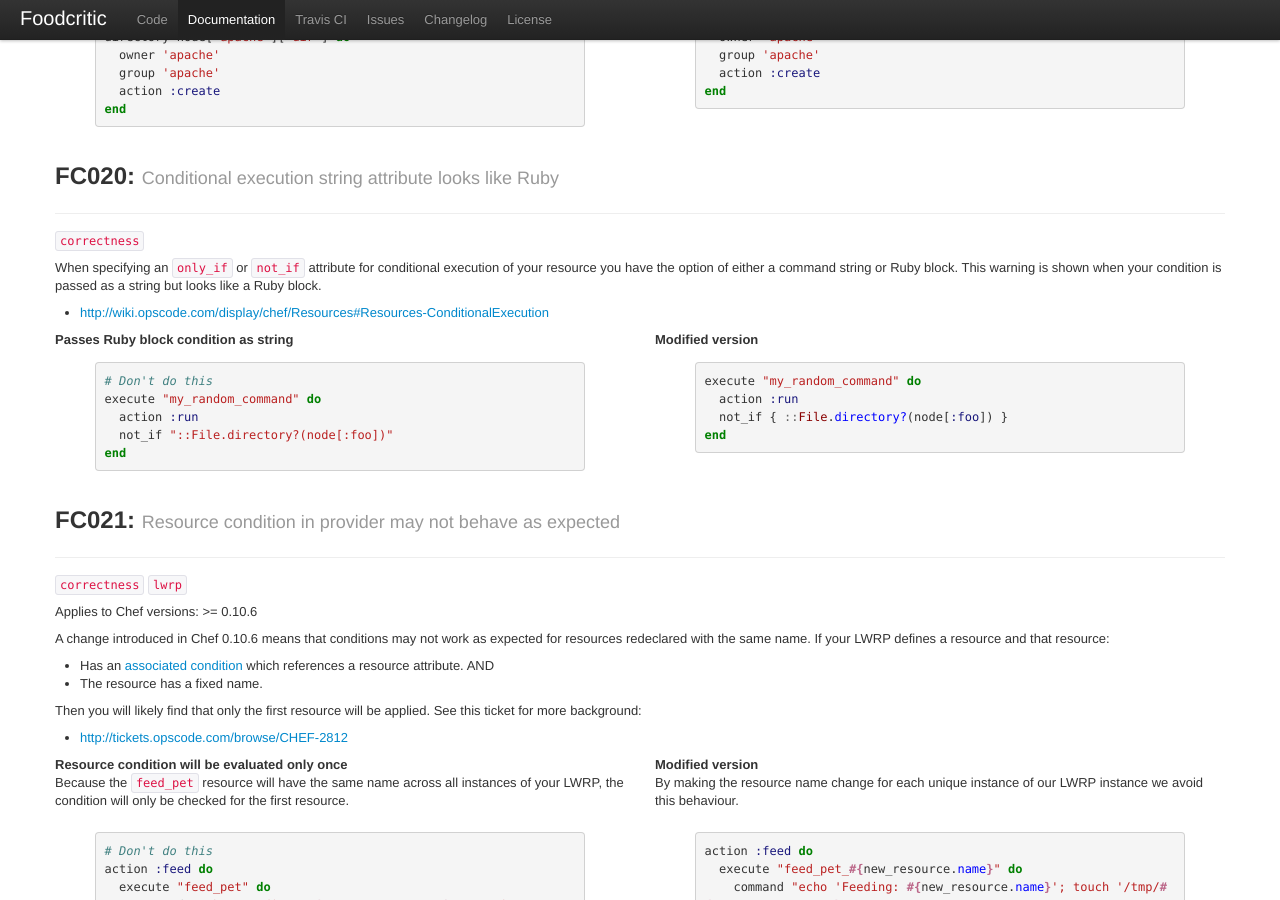
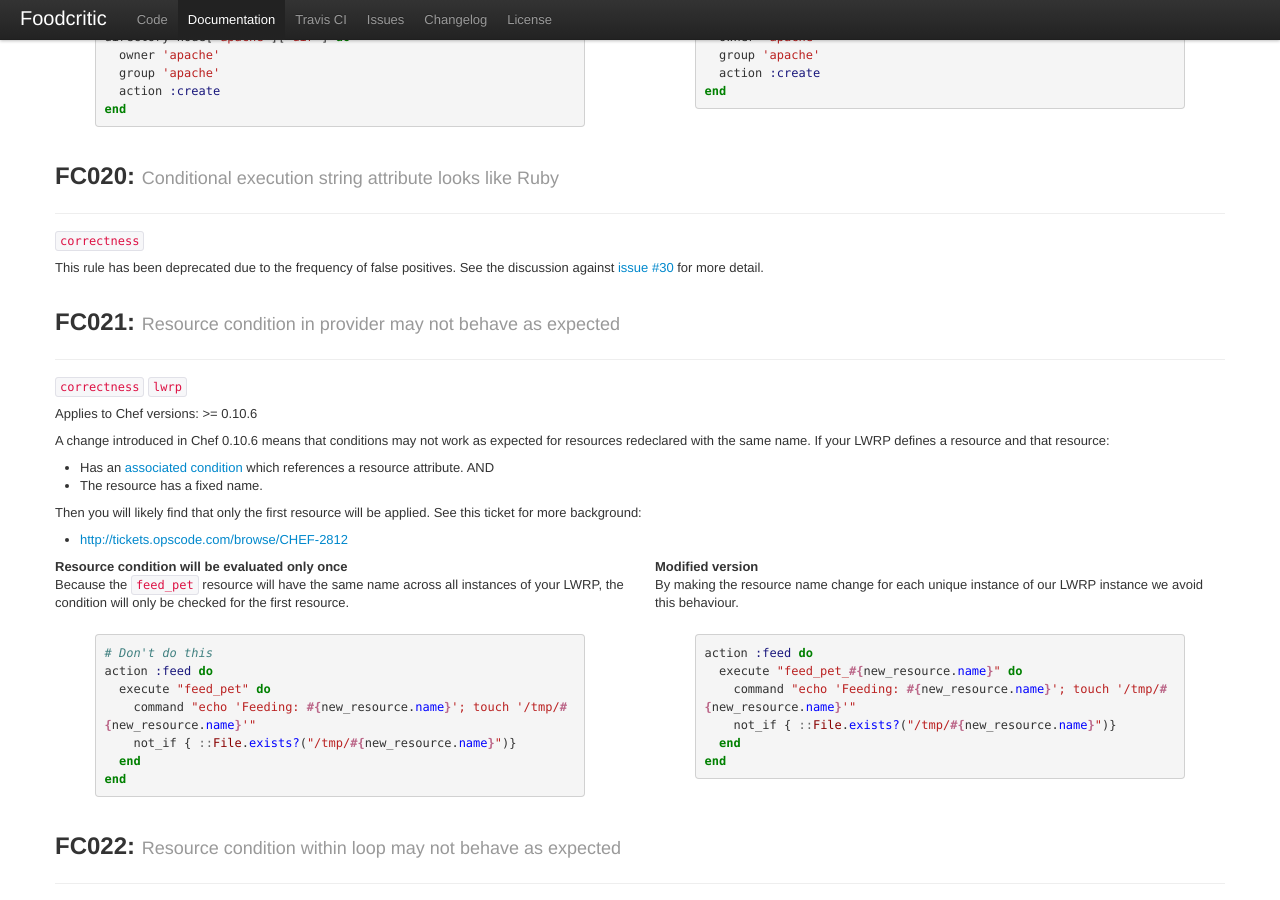
Before and after one commit to Foodcritic/foodcritic, a Jekyll site: the page built from index.html, in a window 1280 px wide and 900 px high, scrolled down 8845 px. Built offline with Jekyll 4.4.1, drawn with Linux system fonts in a browser that asks for light colours.

Commit message:
FC020: Update rule docs to reflect deprecation.

```diff
--- a/index.html
+++ b/index.html
@@ -555,26 +555,10 @@ rules:
     tags:
       - correctness
     summary: |
-      When specifying an `only_if` or `not_if` attribute for conditional
-      execution of your resource you have the option of either a command string
-      or Ruby block. This warning is shown when your condition is passed as a
-      string but looks like a Ruby block.
-
-      * [http://wiki.opscode.com/display/chef/Resources#Resources-ConditionalExecution](http://wiki.opscode.com/display/chef/Resources#Resources-ConditionalExecution)
-    examples:
-      - title: Passes Ruby block condition as string
-        code: |
-          # Don't do this
-          execute "my_random_command" do
-            action :run
-            not_if "::File.directory?(node[:foo])"
-          end
-      - title: Modified version
-        code: |
-          execute "my_random_command" do
-            action :run
-            not_if { ::File.directory?(node[:foo]) }
-          end
+      This rule has been deprecated due to the frequency of false positives.
+      See the discussion against
+      [issue #30](https://github.com/acrmp/foodcritic/issues/30) for more
+      detail.
   - code: FC021
     name: Resource condition in provider may not behave as expected
     tags:
```
